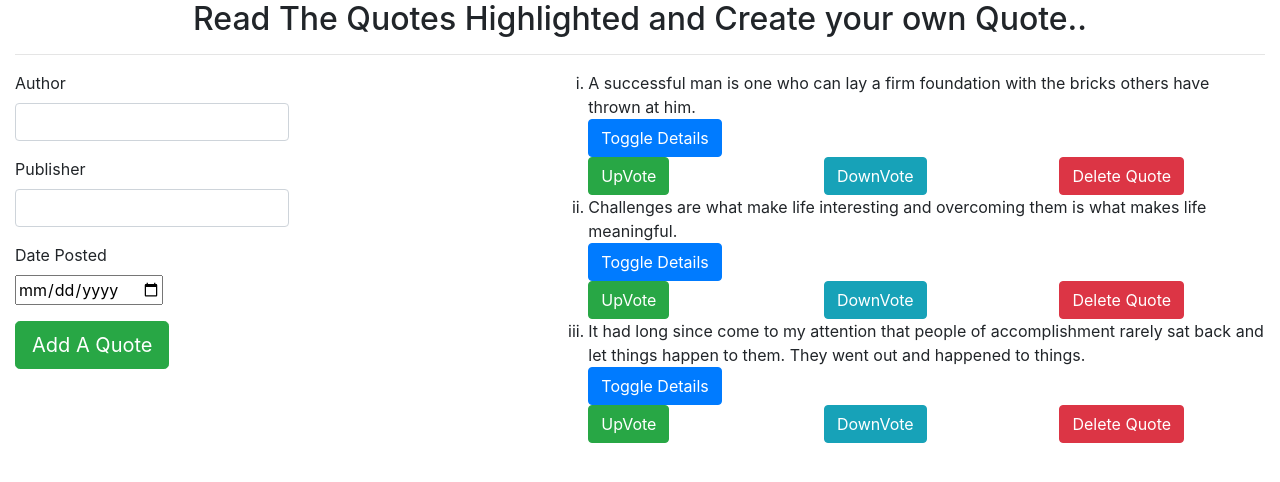
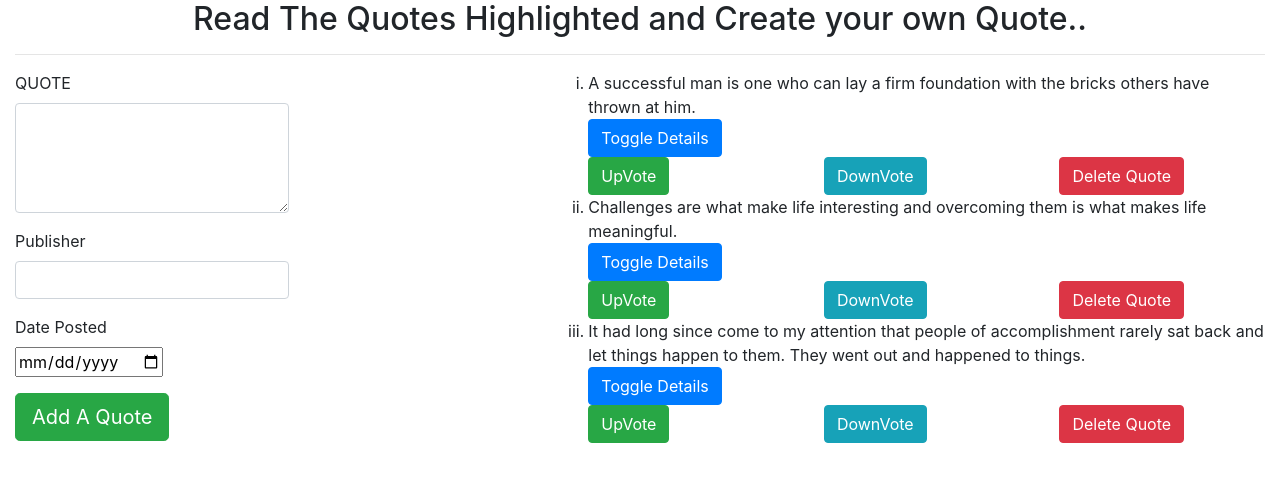
Before and after one commit to Bihengoto/quote, an Angular app: page / in a window 1280 px wide. Shown: the top 482 px of the page. Built offline with nearby package versions, Linux system fonts and the light colour scheme.

Commit message:
created the input for the author and a warning if left blank

```diff
--- a/src/app/quote-form/quote-form.component.html
+++ b/src/app/quote-form/quote-form.component.html
@@ -2,21 +2,21 @@
     <div class="row">
         <form (ngSubmit)='quoteSubmission()' #quoteForm='ngForm'>
           <!--  Quote Input-->
-          <!-- <div class="form-group">
+          <div class="form-group">
               <label for="quote">QUOTE</label>
               <textarea class="form-control" id="quote" rows="4" [(ngModel)]="newQuote.quote" name="quote" #quoteref="ngModel" required></textarea>
               <div [hidden]="quoteref.valid || quoteref.pristine" class="alert alert-info">
                   <p> Quote is Required</p>
               </div>
-          </div> -->
+          </div>
             <!-- Author Form -->
-            <div class="form-group">
+            <!-- <div class="form-group">
                 <label for="author">Author</label>
                 <input type="text"  class="form-control" id="author" [(ngModel)]="newQuote.author" name="author" #author="ngModel" required>
                 <div [hidden]="author.valid || author.pristine" class="alert alert-info">
                     <p> Name is Required</p>
                 </div>
-            </div>
+            </div> -->
             <!-- Publisher Input -->
             <div class="form-group">
                 <label for="publisher">Publisher</label>
```
